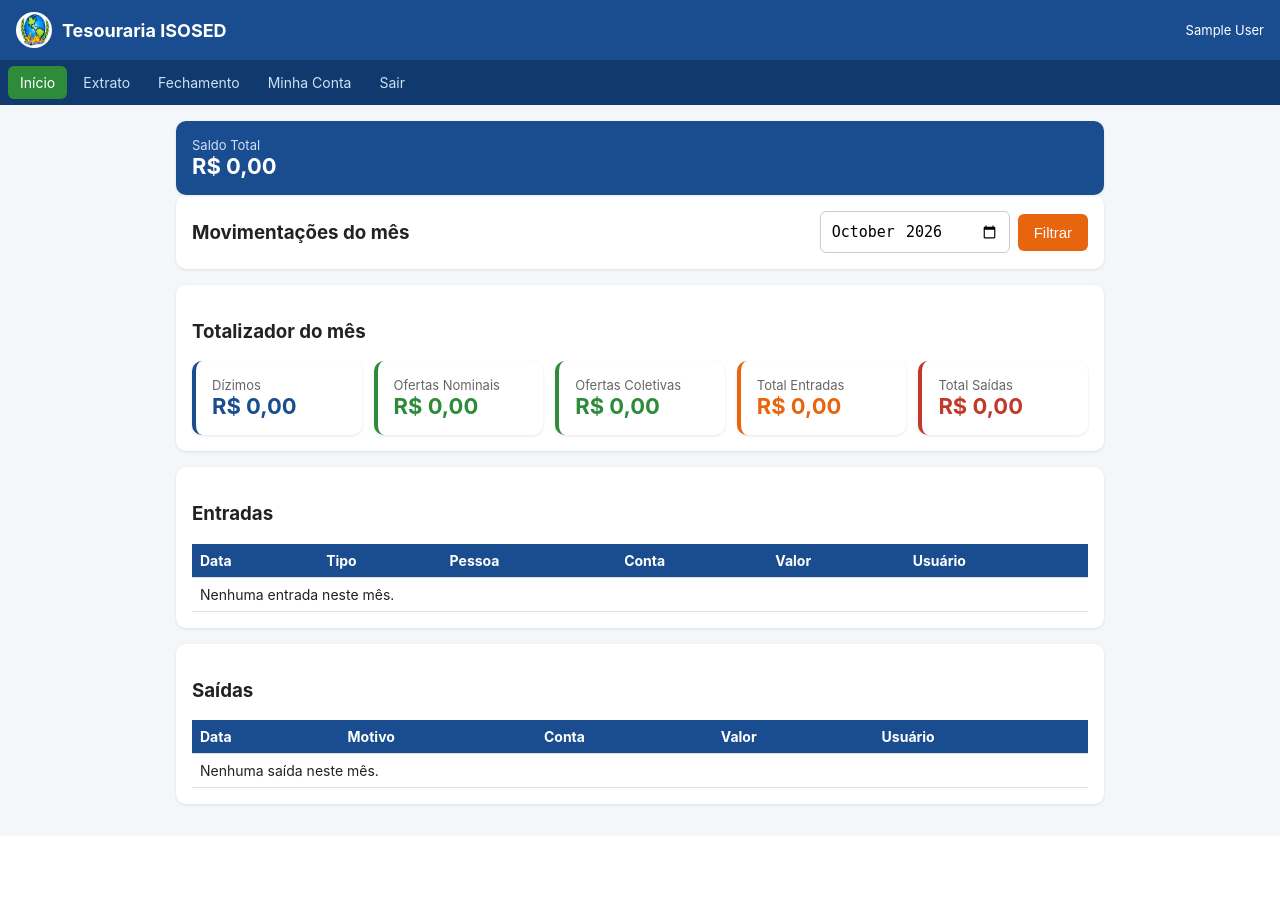
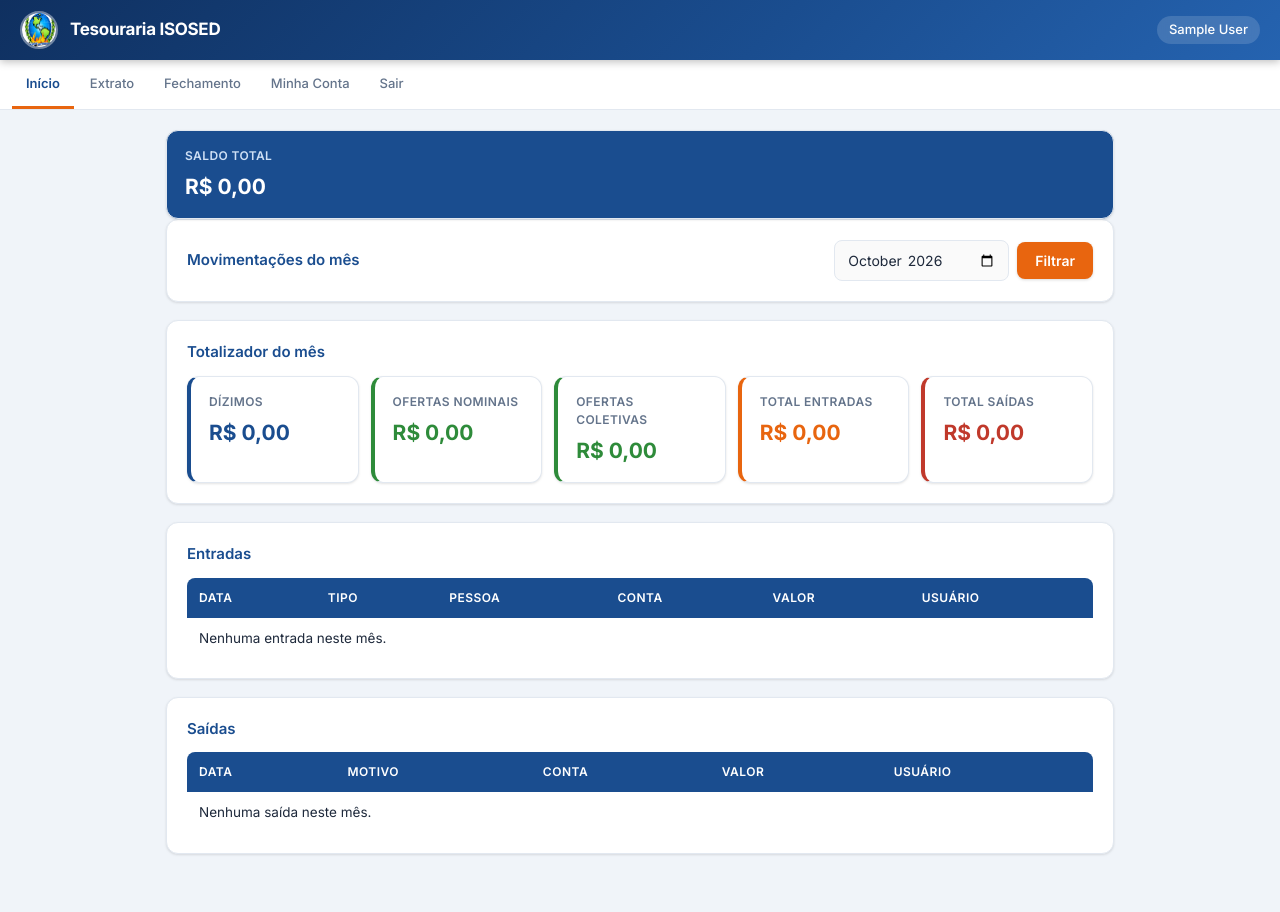
Before and after one commit to FernandoCarvalho-tech/TesourariaISOSED, a Flask app: page / in a window 1280 px wide. Before the commit the page ends 807 px from the top, so only its background shows below. Run offline with Flask 3, Linux system fonts and the light colour scheme; the visitor is signed in with stand-in values (Sample User, id 1); data that the repository does not hold is empty; some libraries are stand-ins or nearby versions.

Commit message:
modernizar visual completo do app

```diff
--- a/templates/base.html
+++ b/templates/base.html
@@ -7,51 +7,153 @@
 <link rel="manifest" href="{{ url_for('manifest') }}">
 <meta name="theme-color" content="#1a4d8f">
 <link rel="apple-touch-icon" href="{{ url_for('static', filename='icons/icon-192.png') }}">
+<link rel="preconnect" href="https://fonts.googleapis.com">
+<link href="https://fonts.googleapis.com/css2?family=Inter:wght@400;500;600;700&display=swap" rel="stylesheet">
 <style>
-  /* Paleta extraída da logo: azul do globo, verde da grinalda, laranja/vermelho da chama */
-  :root { --primary: #1a4d8f; --accent: #2e8b3a; --flame: #e8650f; --bg: #f4f7fa; --danger: #c0392b; --success: #2e8b3a; }
-  * { box-sizing: border-box; }
-  body { margin: 0; font-family: -apple-system, "Segoe UI", Roboto, sans-serif; background: var(--bg); color: #222; }
-  header { background: var(--primary); color: white; padding: 12px 16px; display: flex; align-items: center; gap: 10px; justify-content: space-between; }
-  header .header-left { display: flex; align-items: center; gap: 10px; }
-  header img.logo { height: 36px; width: 36px; border-radius: 50%; background: white; padding: 2px; }
-  header h1 { font-size: 18px; margin: 0; }
-  nav { display: flex; gap: 4px; overflow-x: auto; background: #103a6e; padding: 6px 8px; }
-  nav a { color: #cfe0f5; text-decoration: none; padding: 8px 12px; border-radius: 6px; font-size: 14px; white-space: nowrap; }
-  nav a.active, nav a:hover { background: var(--accent); color: white; }
-  main { max-width: 960px; margin: 0 auto; padding: 16px; }
-  .card { background: white; border-radius: 10px; padding: 16px; margin-bottom: 16px; box-shadow: 0 1px 3px rgba(0,0,0,0.1); }
-  label { display: block; font-size: 13px; color: #555; margin: 10px 0 4px; }
-  input, select, textarea { width: 100%; padding: 10px; border: 1px solid #ccc; border-radius: 6px; font-size: 15px; }
-  button, .btn { background: var(--accent); color: white; border: none; padding: 10px 16px; border-radius: 6px; font-size: 15px; cursor: pointer; text-decoration: none; display: inline-block; margin-top: 10px; }
-  button.secondary, .btn.secondary { background: #7f8c8d; }
+  :root {
+    --primary: #1a4d8f;
+    --primary-dark: #0f3060;
+    --primary-light: #2563b0;
+    --accent: #2e8b3a;
+    --flame: #e8650f;
+    --danger: #dc2626;
+    --bg: #f0f4f9;
+    --surface: #ffffff;
+    --border: #e2e8f0;
+    --text: #1e293b;
+    --text-muted: #64748b;
+    --radius: 12px;
+    --shadow-sm: 0 1px 3px rgba(0,0,0,.08), 0 1px 2px rgba(0,0,0,.04);
+    --shadow: 0 4px 6px -1px rgba(0,0,0,.08), 0 2px 4px -1px rgba(0,0,0,.04);
+    --shadow-md: 0 10px 15px -3px rgba(0,0,0,.08), 0 4px 6px -2px rgba(0,0,0,.04);
+  }
+  * { box-sizing: border-box; margin: 0; padding: 0; }
+  body { font-family: 'Inter', -apple-system, "Segoe UI", sans-serif; background: var(--bg); color: var(--text); font-size: 15px; line-height: 1.5; }
+
+  /* ── Header ── */
+  header {
+    background: linear-gradient(135deg, var(--primary-dark) 0%, var(--primary) 60%, var(--primary-light) 100%);
+    color: white; padding: 0 20px; height: 60px;
+    display: flex; align-items: center; justify-content: space-between;
+    box-shadow: 0 2px 8px rgba(0,0,0,.25); position: sticky; top: 0; z-index: 100;
+  }
+  header .header-left { display: flex; align-items: center; gap: 12px; }
+  header img.logo { height: 38px; width: 38px; border-radius: 50%; border: 2px solid rgba(255,255,255,.4); }
+  header h1 { font-size: 17px; font-weight: 700; letter-spacing: -.3px; }
+  header .user-chip {
+    font-size: 13px; font-weight: 500; background: rgba(255,255,255,.15);
+    padding: 4px 12px; border-radius: 20px; backdrop-filter: blur(4px);
+  }
+
+  /* ── Nav ── */
+  nav {
+    background: var(--surface); border-bottom: 1px solid var(--border);
+    display: flex; gap: 2px; overflow-x: auto; padding: 0 12px;
+    scrollbar-width: none;
+  }
+  nav::-webkit-scrollbar { display: none; }
+  nav a {
+    color: var(--text-muted); text-decoration: none; padding: 14px 14px 12px;
+    font-size: 13px; font-weight: 500; white-space: nowrap;
+    border-bottom: 3px solid transparent; transition: color .15s, border-color .15s;
+  }
+  nav a:hover { color: var(--primary); }
+  nav a.active { color: var(--primary); border-bottom-color: var(--flame); font-weight: 600; }
+
+  /* ── Main ── */
+  main { max-width: 980px; margin: 0 auto; padding: 20px 16px 40px; }
+
+  /* ── Card ── */
+  .card {
+    background: var(--surface); border-radius: var(--radius);
+    padding: 20px; margin-bottom: 18px;
+    box-shadow: var(--shadow-sm); border: 1px solid var(--border);
+  }
+  .card h2 { font-size: 18px; font-weight: 700; color: var(--text); }
+  .card h3 { font-size: 15px; font-weight: 600; color: var(--primary); margin-bottom: 12px; }
+
+  /* ── Forms ── */
+  label { display: block; font-size: 12px; font-weight: 600; color: var(--text-muted); margin: 14px 0 5px; text-transform: uppercase; letter-spacing: .4px; }
+  input, select, textarea {
+    width: 100%; padding: 10px 12px; border: 1.5px solid var(--border);
+    border-radius: 8px; font-size: 14px; font-family: inherit;
+    color: var(--text); background: #fafafa;
+    transition: border-color .15s, box-shadow .15s;
+  }
+  input:focus, select:focus, textarea:focus {
+    outline: none; border-color: var(--primary);
+    box-shadow: 0 0 0 3px rgba(26,77,143,.12); background: #fff;
+  }
+  input::placeholder { color: #b0b8c8; }
+
+  /* ── Buttons ── */
+  button, .btn {
+    display: inline-flex; align-items: center; gap: 6px;
+    background: var(--accent); color: white; border: none;
+    padding: 10px 18px; border-radius: 8px; font-size: 14px; font-weight: 600;
+    font-family: inherit; cursor: pointer; text-decoration: none;
+    margin-top: 10px; transition: filter .15s, transform .1s, box-shadow .15s;
+    box-shadow: 0 1px 3px rgba(0,0,0,.15);
+  }
+  button:hover, .btn:hover { filter: brightness(1.08); box-shadow: var(--shadow); }
+  button:active, .btn:active { transform: translateY(1px); }
+  button.secondary, .btn.secondary { background: #64748b; }
   button.danger, .btn.danger { background: var(--danger); }
   button[type="submit"]:not(.secondary):not(.danger) { background: var(--flame); }
-  table { width: 100%; border-collapse: collapse; margin-top: 10px; font-size: 14px; }
-  th, td { padding: 8px; border-bottom: 1px solid #e0e0e0; text-align: left; }
-  th { background: var(--primary); color: white; }
-  .flash { padding: 10px 14px; border-radius: 6px; margin-bottom: 12px; font-size: 14px; }
-  .flash.success { background: #d4efdf; color: #196f3d; }
-  .flash.error { background: #fadbd8; color: #922b21; }
+
+  /* ── Tables ── */
+  table { width: 100%; border-collapse: collapse; font-size: 13.5px; margin-top: 4px; }
+  thead tr { background: var(--primary); }
+  th { padding: 11px 12px; color: white; font-weight: 600; font-size: 12px; text-transform: uppercase; letter-spacing: .5px; text-align: left; }
+  th:first-child { border-radius: 8px 0 0 0; }
+  th:last-child { border-radius: 0 8px 0 0; }
+  td { padding: 10px 12px; border-bottom: 1px solid var(--border); color: var(--text); }
+  tbody tr:hover { background: #f8fafc; }
+  tbody tr:last-child td { border-bottom: none; }
+
+  /* ── Flash ── */
+  .flash {
+    padding: 12px 16px; border-radius: 10px; margin-bottom: 14px;
+    font-size: 14px; font-weight: 500; display: flex; align-items: center; gap: 8px;
+    border-left: 4px solid;
+  }
+  .flash.success { background: #f0fdf4; color: #166534; border-color: var(--accent); }
+  .flash.error   { background: #fef2f2; color: #991b1b; border-color: var(--danger); }
+
+  /* ── Saldo cards ── */
   .saldo-grid { display: flex; gap: 12px; flex-wrap: wrap; }
-  .saldo-card { flex: 1; min-width: 150px; background: white; border-radius: 10px; padding: 16px; box-shadow: 0 1px 3px rgba(0,0,0,0.1); }
-  .saldo-card .nome { font-size: 13px; color: #666; }
-  .saldo-card .valor { font-size: 22px; font-weight: bold; color: var(--primary); }
+  .saldo-card {
+    flex: 1; min-width: 150px; background: var(--surface);
+    border-radius: var(--radius); padding: 16px 18px;
+    box-shadow: var(--shadow-sm); border: 1px solid var(--border);
+    transition: box-shadow .15s, transform .15s;
+  }
+  .saldo-card:hover { box-shadow: var(--shadow); transform: translateY(-1px); }
+  .saldo-card .nome { font-size: 12px; font-weight: 600; color: var(--text-muted); text-transform: uppercase; letter-spacing: .4px; margin-bottom: 6px; }
+  .saldo-card .valor { font-size: 21px; font-weight: 700; color: var(--primary); }
+
+  /* ── Layout helpers ── */
+  .row { display: flex; gap: 12px; flex-wrap: wrap; }
+  .row > * { flex: 1; min-width: 140px; }
   .total-box { text-align: right; font-size: 20px; font-weight: bold; margin: 12px 0; }
-  .row { display: flex; gap: 10px; flex-wrap: wrap; }
-  .row > * { flex: 1; min-width: 140px; }
-  .badge { display: inline-block; padding: 2px 8px; border-radius: 10px; font-size: 12px; }
-  .badge.admin { background: #2980b9; color: white; }
-  .badge.tesoureiro { background: #27ae60; color: white; }
-  .badge.visualizador { background: #95a5a6; color: white; }
-  .badge.ativo { background: #d4efdf; color: #196f3d; }
-  .badge.inativo { background: #fadbd8; color: #922b21; }
-  @media (max-width: 600px) {
+
+  /* ── Badges ── */
+  .badge { display: inline-block; padding: 3px 10px; border-radius: 20px; font-size: 11px; font-weight: 600; }
+  .badge.admin       { background: #dbeafe; color: #1e40af; }
+  .badge.tesoureiro  { background: #dcfce7; color: #166534; }
+  .badge.visualizador{ background: #f1f5f9; color: #475569; }
+  .badge.ativo   { background: #dcfce7; color: #166534; }
+  .badge.inativo { background: #fef2f2; color: #991b1b; }
+
+  /* ── Mobile tables ── */
+  @media (max-width: 640px) {
+    main { padding: 12px 10px 32px; }
     table, thead, tbody, th, td, tr { display: block; }
     thead { display: none; }
-    tr { margin-bottom: 10px; border: 1px solid #e0e0e0; border-radius: 6px; padding: 6px; }
-    td { border: none; padding: 4px 8px; }
-    td::before { content: attr(data-label) ": "; font-weight: bold; color: #555; }
+    tr { margin-bottom: 10px; border: 1px solid var(--border); border-radius: 10px; padding: 8px 4px; background: var(--surface); }
+    td { border: none; padding: 5px 10px; font-size: 13px; }
+    td::before { content: attr(data-label) ": "; font-weight: 600; color: var(--text-muted); font-size: 11px; display: block; }
+    .saldo-card .valor { font-size: 18px; }
   }
 </style>
 </head>
@@ -61,7 +163,7 @@
     <img src="{{ url_for('static', filename='icons/logo.png') }}" alt="Logo" class="logo" onerror="this.style.display='none'">
     <h1>Tesouraria ISOSED</h1>
   </div>
-  <span style="font-size:13px;">{{ session.get('usuario_nome', '') }}</span>
+  <span class="user-chip">{{ session.get('usuario_nome', '') }}</span>
 </header>
 <nav>
   <a href="{{ url_for('dashboard') }}" class="{{ 'active' if request.endpoint == 'dashboard' else '' }}">Início</a>
```
